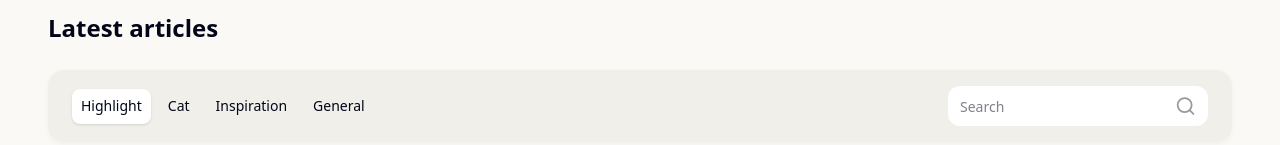
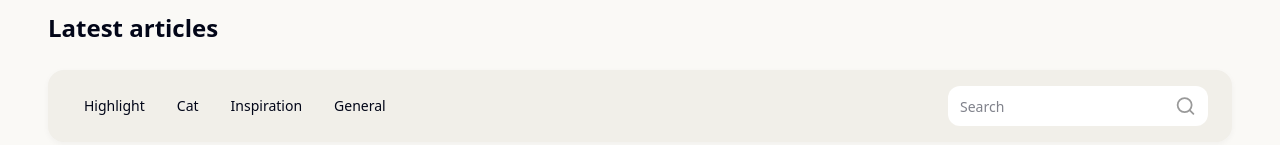
Before and after one commit to foyfox58/cat-friend, a React (Vite) app: page / in a window 1280 px wide. Shown: the part 807-952 px from the top of the page. Built offline with nearby package versions, Linux system fonts and the light colour scheme.

Commit message:
feat: Add ArticlesSection component and update App to include it

```diff
--- a/src/App.tsx
+++ b/src/App.tsx
@@ -5,6 +5,7 @@ import LatestArticles from './components/landing-page/LatestArticles'
 import Footer from './components/landing-page/Footer'
 import BlogCard from './components/landing-page/BlogCard'
 import BlogSection from './components/landing-page/BlogSection'
+import ArticlesSection from './components/landing-page/ArticlesSection'
 
 
 export default function App() {
@@ -12,7 +13,7 @@ export default function App() {
     <div className="app">
       <NavBar />
       <HeroSection />
-      <LatestArticles />
+      <ArticlesSection />
       <BlogSection />
       <Footer />
 
--- /dev/null
+++ b/src/components/landing-page/ArticlesSection.tsx
@@ -0,0 +1,69 @@
+import "./LatestArticles.css";
+import { Search } from "lucide-react";
+import { Button } from "../ui/button";
+
+import {
+  Select,
+  SelectTrigger,
+  SelectValue,
+  SelectContent,
+  SelectItem,
+} from "../ui/select";
+
+const categories = ["Highlight", "Cat", "Inspiration", "General"];
+
+function ArticlesSection() {
+  return (
+    <section className="latest-articles">
+      <h2 className="section-title">Latest articles</h2>
+
+      <div className="filter-bar">
+
+        {/* Desktop Category */}
+        <div className="hidden md:flex space-x-2">
+          {categories.map((category, index) => (
+            <Button
+              key={index}
+              size="sm"
+              variant="ghost"
+              className="rounded-sm"
+            >
+              {category}
+            </Button>
+          ))}
+        </div>
+
+        {/* Search */}
+        <div className="search-box">
+          <input type="text" placeholder="Search" />
+          <Search className="search-icon" />
+        </div>
+
+        {/* Mobile Category */}
+        <div className="category-mobile">
+          <label className="category-label">Category</label>
+
+          <Select defaultValue="highlight">
+            <SelectTrigger className="mobile-select-trigger">
+              <SelectValue placeholder="Highlight" />
+            </SelectTrigger>
+
+            <SelectContent>
+              {categories.map((category, index) => (
+                <SelectItem
+                  key={index}
+                  value={category.toLowerCase()}
+                >
+                  {category}
+                </SelectItem>
+              ))}
+            </SelectContent>
+          </Select>
+        </div>
+
+      </div>
+    </section>
+  );
+}
+
+export default ArticlesSection;
--- a/src/components/landing-page/LatestArticles.css
+++ b/src/components/landing-page/LatestArticles.css
@@ -108,4 +108,6 @@
     background-color: #fff;
     font-size: 14px;
   }
+
+
 }
```
